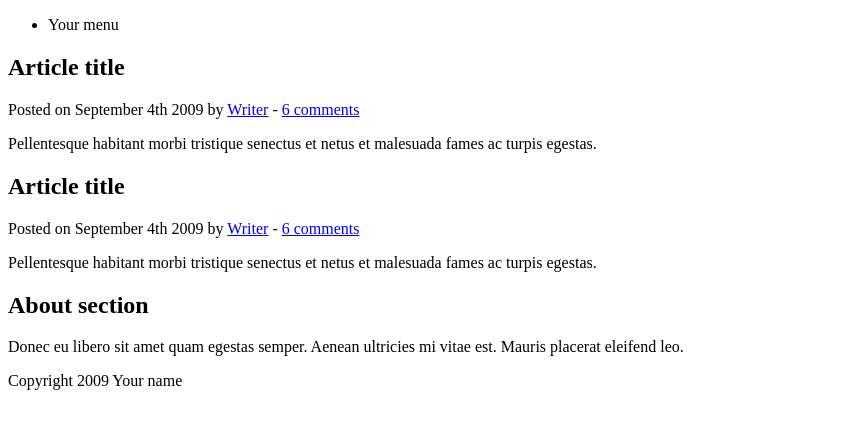
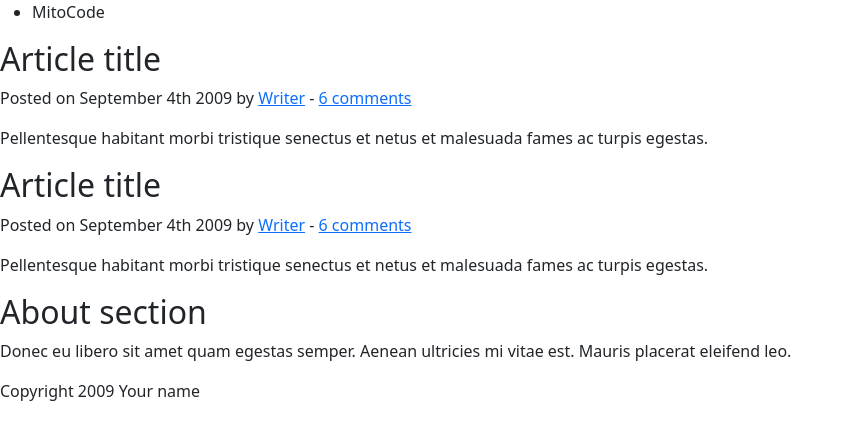
Before and after one commit to luism3090/Curso-Git-Github-MitoCode, a plain HTML site: page index.html in a window 1280 px wide. Shown: the whole page, without its empty margins (0-853 px from the left). Drawn offline with nearby package versions, Linux system fonts and the light colour scheme.

Commit message:
Se modifico el titulo

```diff
--- a/index.html
+++ b/index.html
@@ -3,8 +3,9 @@
 <html>
 
 <head>
+    <link href="https://cdn.jsdelivr.net/npm/bootstrap@5.3.3/dist/css/bootstrap.min.css" rel="stylesheet">
 	<meta http-equiv="Content-Type" content="text/html; charset=UTF-8" />
-	<title>Your Website</title>
+	<title>MitoCode</title>
 </head>
 
 <body>
@@ -12,7 +13,7 @@
 	<header>
 		<nav>
 			<ul>
-				<li>Your menu</li>
+				<li>MitoCode</li>
 			</ul>
 		</nav>
 	</header>
```
